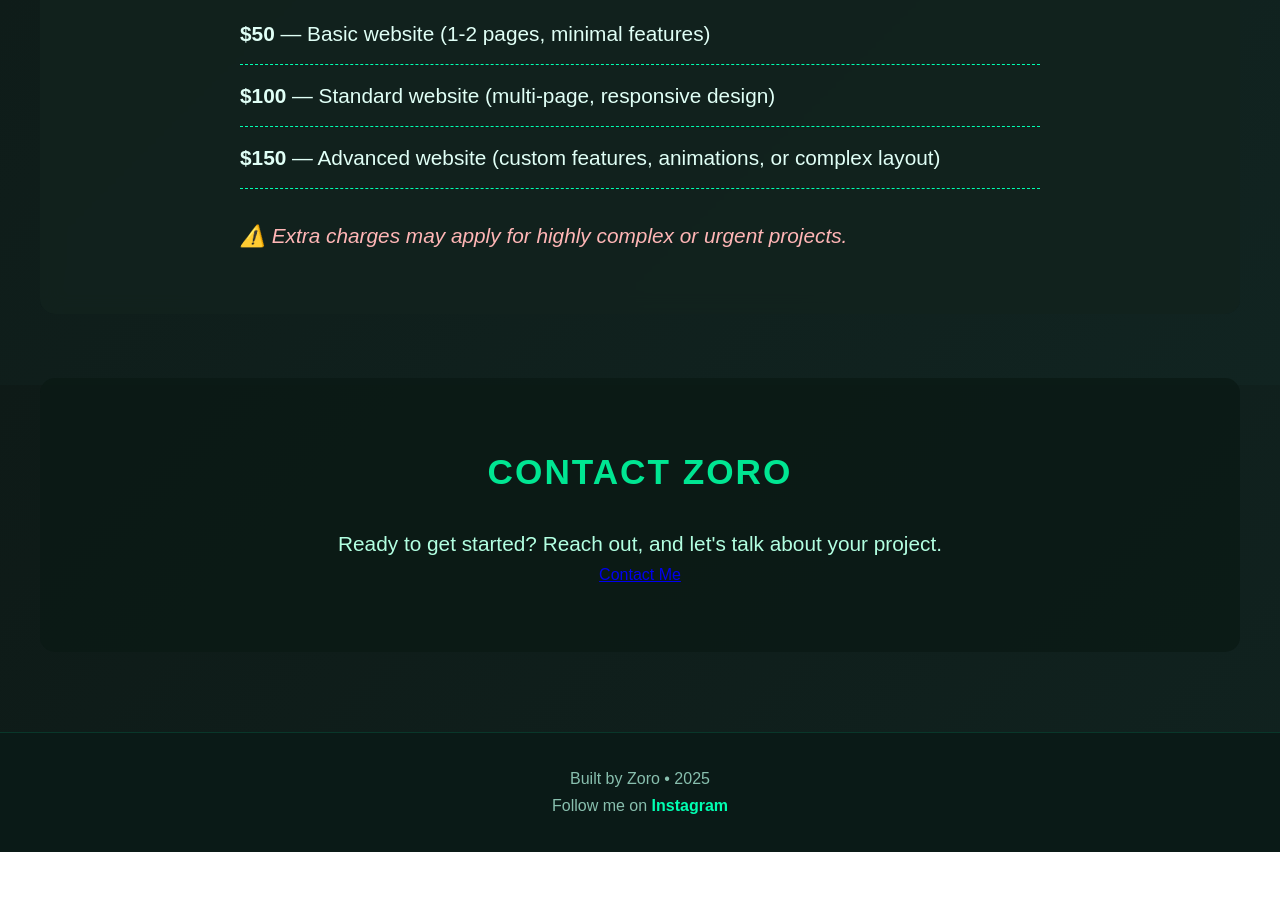
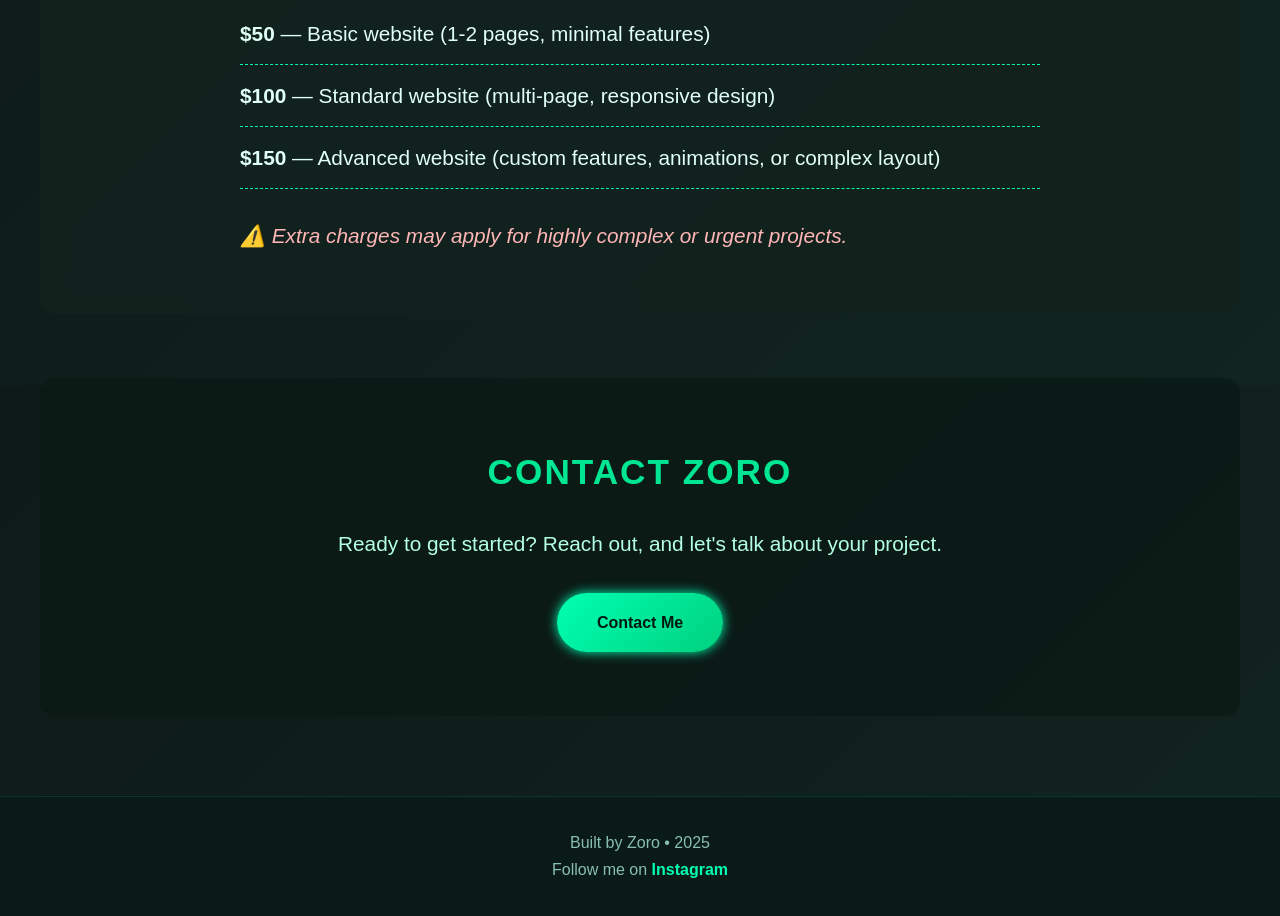
Before and after one commit to ZoroWebsiteBuilder/Zoro, a plain HTML site: page index.html in a window 1280 px wide. Shown: the part 2815-3731 px from the top of the page. Before the commit the page ends 3667 px from the top, so only its background shows below. Drawn offline with Linux system fonts and the light colour scheme.

Commit message:
Update index.html

```diff
--- a/index.html
+++ b/index.html
@@ -106,7 +106,7 @@
     <div class="container">
       <h2>Contact Zoro</h2>
       <p>Ready to get started? Reach out, and let's talk about your project.</p>
-      <a href="https://mail.google.com/mail/?view=cm&fs=1&to=zorowebsitebuilder@gmail.com" target="_blank">Contact Me</a>
+      <a class="cta-button" href="https://mail.google.com/mail/?view=cm&fs=1&to=zorowebsitebuilder@gmail.com" target="_blank">Contact Me</a>
     </div>
   </section>
 
```
